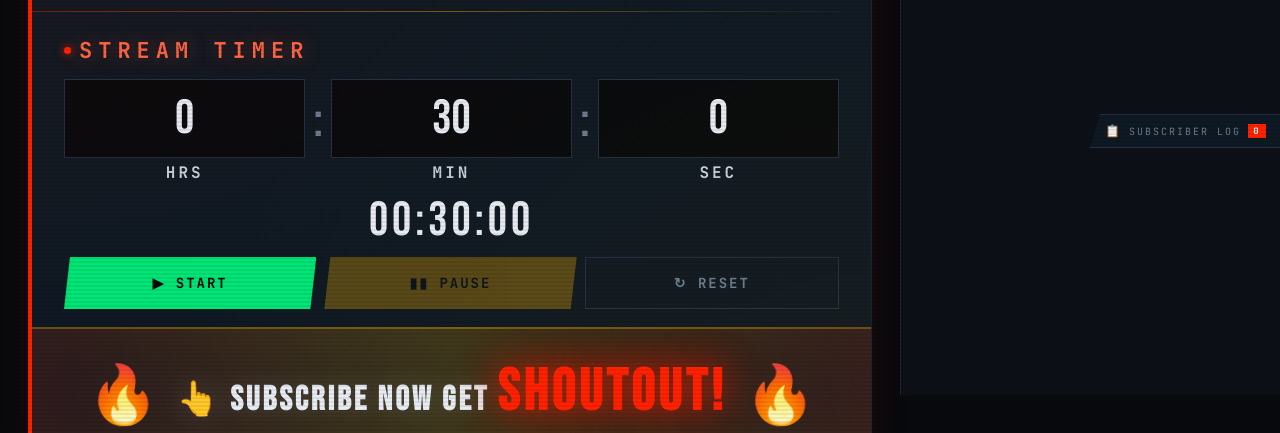
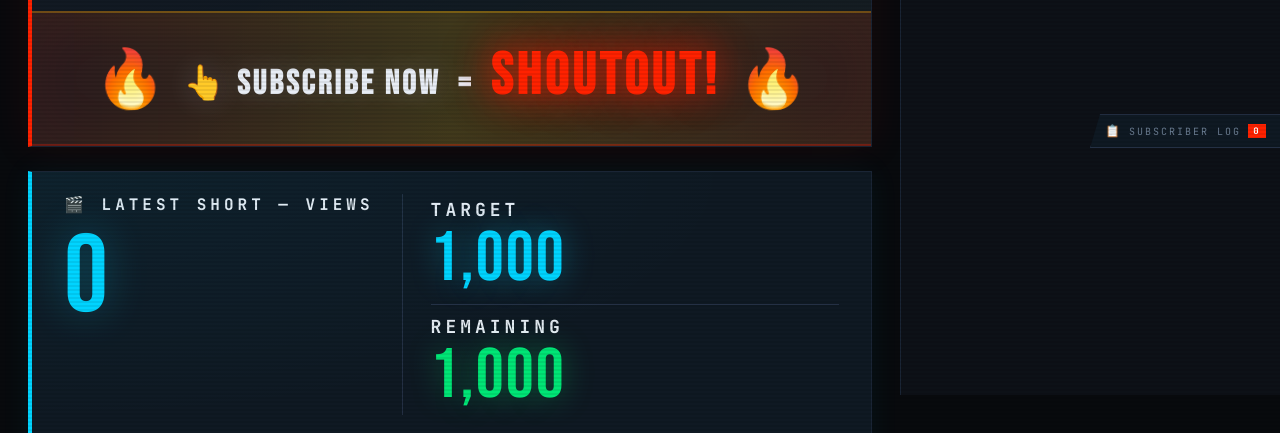
Before and after one commit to MdRayyanKalkoti/subpulse-dashboard, a website: page public/index.html in a window 1280 px wide. Shown: the part 367-800 px from the top of the page. Drawn offline with nearby package versions, Linux system fonts and the light colour scheme; no server answers; a web font is replaced by a local one.

Commit message:
removed stream timer

```diff
--- a/public/index.html
+++ b/public/index.html
@@ -77,46 +77,13 @@
 
       </div>
 
-      <!-- Divider -->
-      <div class="hero-section-divider"></div>
 
-      <!-- Middle: BIG timer -->
-      <div class="hero-timer-section">
-        <div class="hero-timer-label">
-          <span class="hero-timer-dot"></span> STREAM TIMER
-        </div>
-
-        <div class="hero-timer-inputs">
-          <div class="hero-timer-unit">
-            <input class="hero-timer-input" id="timerHH" type="number" min="0" max="23" value="0" />
-            <span class="hero-timer-unit-lbl">HRS</span>
-          </div>
-          <span class="hero-timer-sep">:</span>
-          <div class="hero-timer-unit">
-            <input class="hero-timer-input" id="timerMM" type="number" min="0" max="59" value="30" />
-            <span class="hero-timer-unit-lbl">MIN</span>
-          </div>
-          <span class="hero-timer-sep">:</span>
-          <div class="hero-timer-unit">
-            <input class="hero-timer-input" id="timerSS" type="number" min="0" max="59" value="0" />
-            <span class="hero-timer-unit-lbl">SEC</span>
-          </div>
-        </div>
-
-        <div class="hero-countdown" id="timerCountdown">00:30:00</div>
-
-        <div class="hero-timer-btns">
-          <button class="hero-btn hero-btn-start" id="timerStartBtn" onclick="timerStart()">&#9654; START</button>
-          <button class="hero-btn hero-btn-pause" id="timerPauseBtn" onclick="timerPause()" disabled>&#9646;&#9646; PAUSE</button>
-          <button class="hero-btn hero-btn-reset" onclick="timerReset()">&#8635; RESET</button>
-        </div>
-      </div>
 
       <!-- Bottom: shoutout banner -->
       <div class="hero-shoutout">
         <div class="hero-shoutout-fire">🔥</div>
         <div class="hero-shoutout-msg">
-          👆 SUBSCRIBE NOW get <span class="hero-shoutout-cta">SHOUTOUT!</span>
+          👆 SUBSCRIBE NOW &nbsp;=&nbsp; <span class="hero-shoutout-cta">SHOUTOUT!</span>
         </div>
         <div class="hero-shoutout-fire">🔥</div>
       </div>
```
